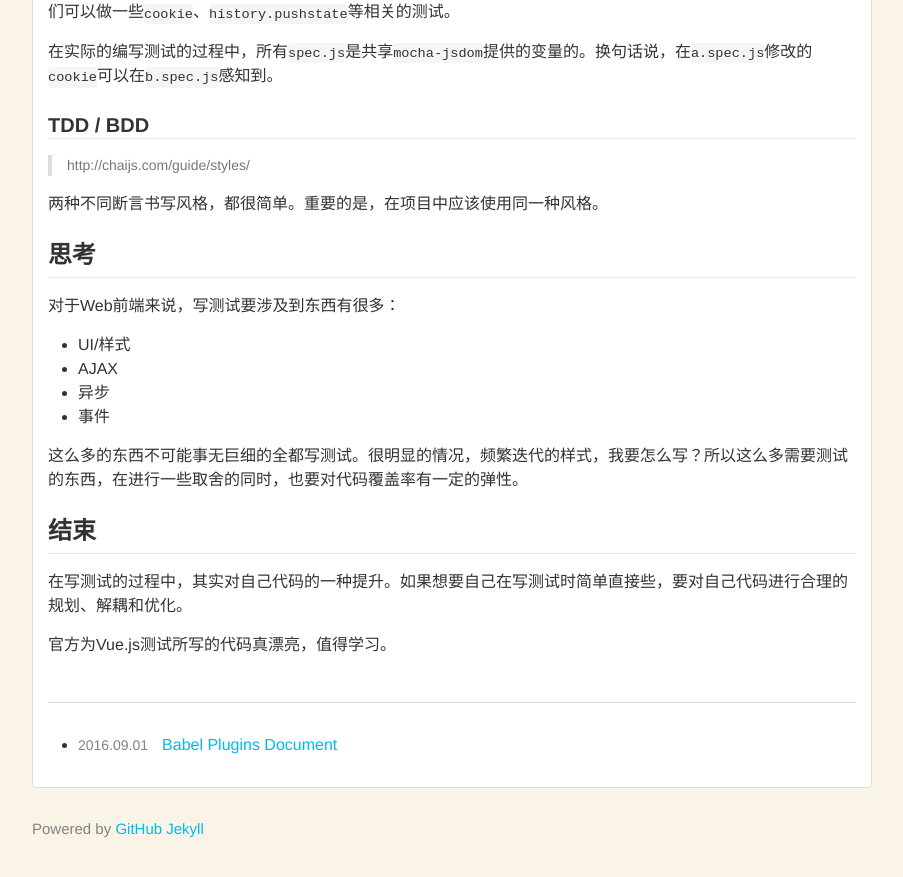
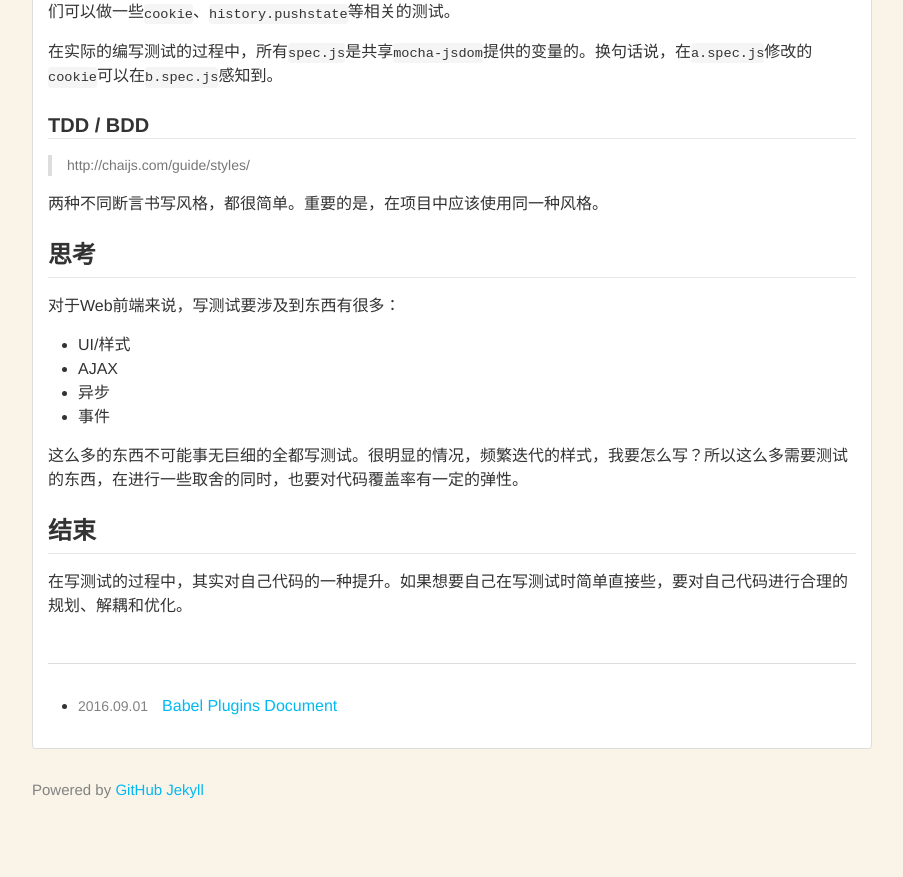
Before and after one commit to yanglh13/zzuieliyaoli.github.io, a Jekyll site: the page built from _posts/2016-9-07-thiking-from-vue-unit-test.md, in a window 1280 px wide and 900 px high, scrolled down 2026 px. Shown: the top 877 px of the window, without its empty margins (188-1091 px from the left). Built offline with Jekyll 4.4.1, drawn with Linux system fonts in a browser that asks for light colours; comment, search, counter and statistics services are not loaded.

Commit message:
optimizate post content

```diff
--- a/_posts/2016-9-07-thiking-from-vue-unit-test.md
+++ b/_posts/2016-9-07-thiking-from-vue-unit-test.md
@@ -111,5 +111,3 @@ describe('v-pre', function () {
 ## 结束
 
 在写测试的过程中，其实对自己代码的一种提升。如果想要自己在写测试时简单直接些，要对自己代码进行合理的规划、解耦和优化。
-
-官方为Vue.js测试所写的代码真漂亮，值得学习。
```
